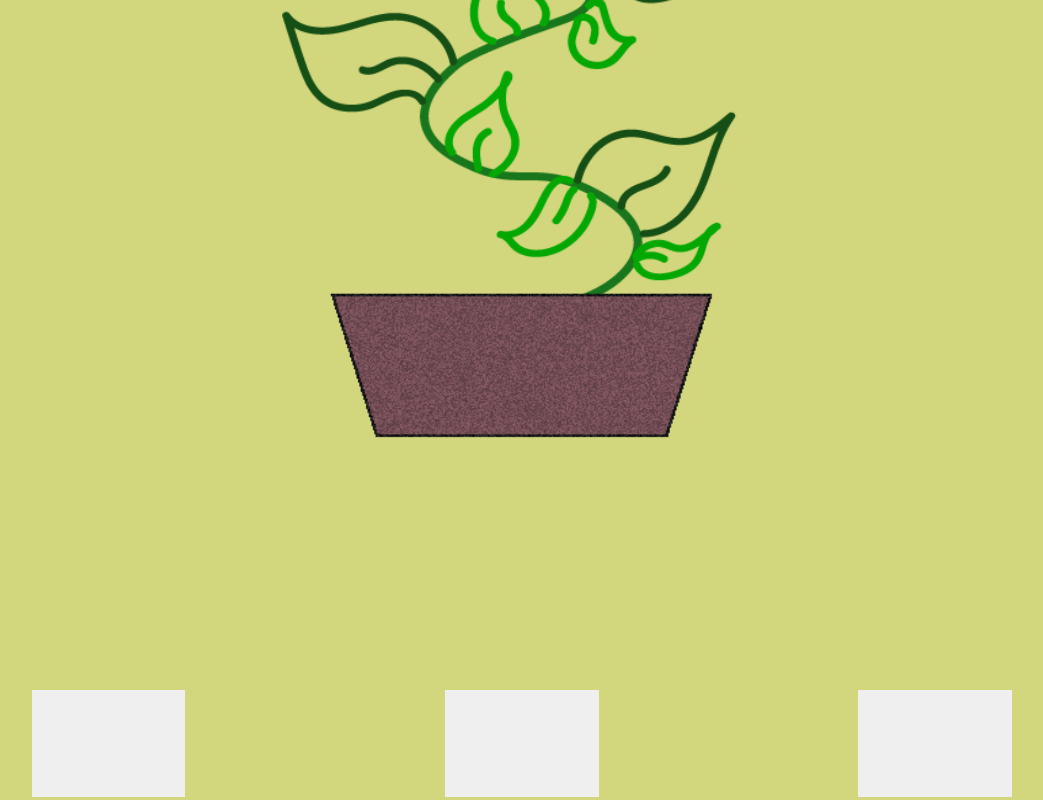
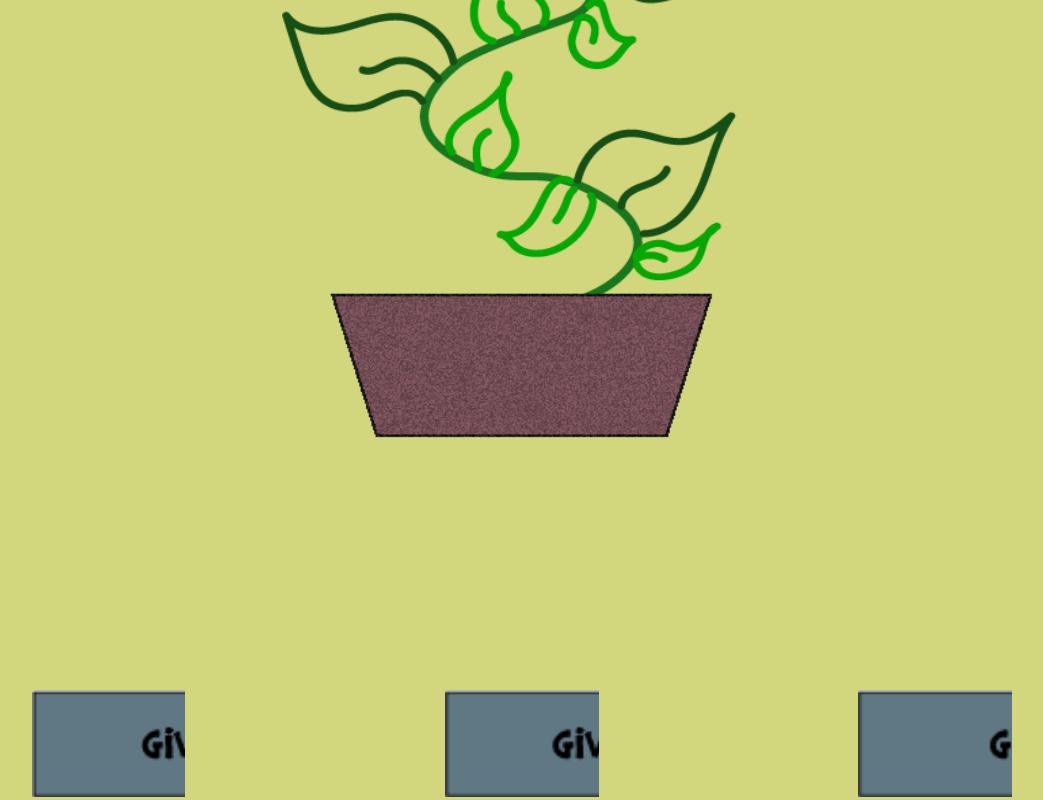
Before and after one commit to esmeewalravens/plant-o-tree, a plain HTML site: page index.html in a window 1280 px wide. Shown: the part 460-1260 px from the top of the page, without its empty margins (138-1181 px from the left). Drawn offline with Linux system fonts and the light colour scheme; the site is published under a folder, as on GitHub Pages, so addresses that start at the root find nothing; files whose address does not match are found by name.

Commit message:
Update style.css

```diff
--- a/styles/style.css
+++ b/styles/style.css
@@ -56,7 +56,7 @@ p {
 }
 
 .btnearth {
-    background-image: url('/images/buttons/zero/give_earth_button.png');
+    background-image: url('../images/buttons/zero/give_earth_button.png');
     border: black;
     width: 12vw;
     height: 8em;
@@ -65,17 +65,17 @@ p {
 }
 
 .btnearth:hover {
-    background-image: url('/images/buttons/hover/hover_earth.png');
+    background-image: url('../images/buttons/hover/hover_earth.png');
     transition: 200ms all ease-in;
 }
 
 .btnearth:active {
-    background-image: url('/images/buttons/active/active_earth.png');
+    background-image: url('../images/buttons/active/active_earth.png');
     transition: 250ms ease-out;
 }
 
 .btnwater {
-    background-image: url('/images/buttons/zero/give_water_button.png');
+    background-image: url('../images/buttons/zero/give_water_button.png');
     border: none;
     background-size: cover;
     cursor: pointer;
@@ -84,17 +84,17 @@ p {
 }
 
 .btnwater:hover {
-    background-image: url('/images/buttons/hover/hover_water.png');
+    background-image: url('../images/buttons/hover/hover_water.png');
     transition: 200ms all ease-in;
 }
 
 .btnwater:active {
-    background-image: url('/images/buttons/active/active_water.png');
+    background-image: url('../images/buttons/active/active_water.png');
     transition: 250ms ease-out;
 }
 
 .btnsun {
-    background-image: url('/images/buttons/zero/give_sun_button.png');
+    background-image: url('../images/buttons/zero/give_sun_button.png');
     border: none;
     background-size: cover;
     cursor: pointer;
@@ -102,10 +102,10 @@ p {
     height: 8em;
 }
 .btnsun:hover {
-    background-image: url('/images/buttons/hover/hover_sun.png');
+    background-image: url('../images/buttons/hover/hover_sun.png');
     transition: 200ms all ease-in;
 }
 .btnsun:active {
-    background-image: url('/images/buttons/active/active_sun.png');
+    background-image: url('../images/buttons/active/active_sun.png');
     transition: 250ms ease-out;
 }
```
